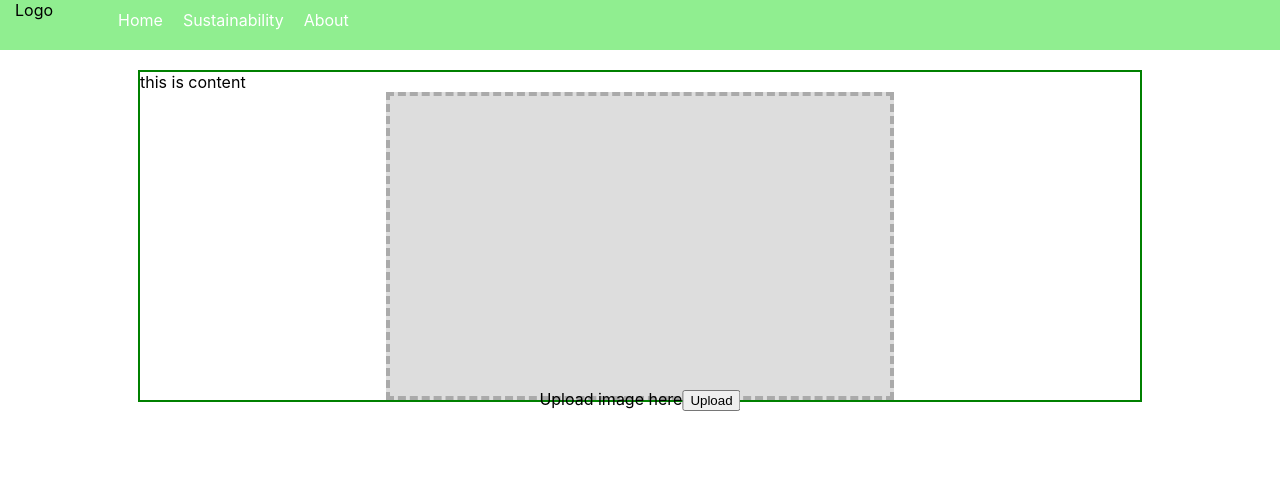
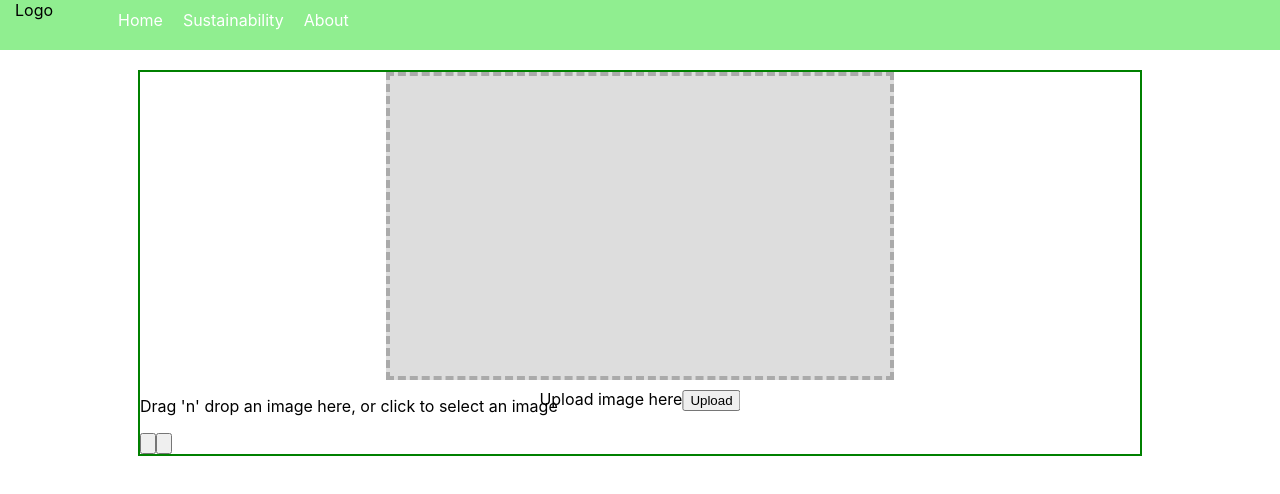
Before and after one commit to jacoblovelace/HooHacks23, a React (Create React App) app in the folder client/: page / in a window 1280 px wide. Shown: the top 494 px of the page. Built offline with nearby package versions, Linux system fonts and the light colour scheme.

Commit message:
working on image upload

```diff
--- a/client/package.json
+++ b/client/package.json
@@ -8,6 +8,8 @@
     "@testing-library/user-event": "^13.5.0",
     "react": "^18.2.0",
     "react-dom": "^18.2.0",
+    "react-dropzone": "^14.2.3",
+    "react-image-gallery": "^1.2.11",
     "react-scripts": "5.0.1",
     "web-vitals": "^2.1.4"
   },
--- a/client/src/components/Content.js
+++ b/client/src/components/Content.js
@@ -1,15 +1,11 @@
 import './Content.css';
+import ImageUpload from './ImageUpload';
+
 
 function Content() {
   return (
     <div className="container">
-        this is content
-        <div className="photo_upload">
-            <div>
-                <span>Upload image here</span>
-                <button>Upload</button>
-            </div>
-        </div>
+        <ImageUpload />
     </div>
   );
 }
--- /dev/null
+++ b/client/src/components/ImageUpload.js
@@ -0,0 +1,44 @@
+import React, { useState } from 'react';
+import Dropzone from 'react-dropzone';
+import ImageGallery from 'react-image-gallery';
+
+function ImageUpload() {
+  const [image, setImage] = useState(null);
+
+  const handleDrop = acceptedFiles => {
+    setImage(acceptedFiles[0]);
+  };
+
+  let images = [];
+  if (image) {
+    images = [
+      {
+        original: URL.createObjectURL(image),
+        thumbnail: URL.createObjectURL(image),
+        // any other details you want to display
+      }
+    ];
+  }
+
+  return (
+    <div>
+      <Dropzone onDrop={handleDrop}>
+        {({getRootProps, getInputProps}) => (
+            <div {...getRootProps()}>
+                <div className="photo_upload">
+                    <div>
+                        <span>Upload image here</span>
+                        <button>Upload</button>
+                    </div>
+                </div>
+                <input {...getInputProps()} />
+                <p>Drag 'n' drop an image here, or click to select an image</p>
+            </div>
+        )}
+      </Dropzone>
+      <ImageGallery items={images} />
+    </div>
+  );
+}
+
+export default ImageUpload;
```
Also changed, not shown: 1 other file (tests, documents, lock files or other folders).
